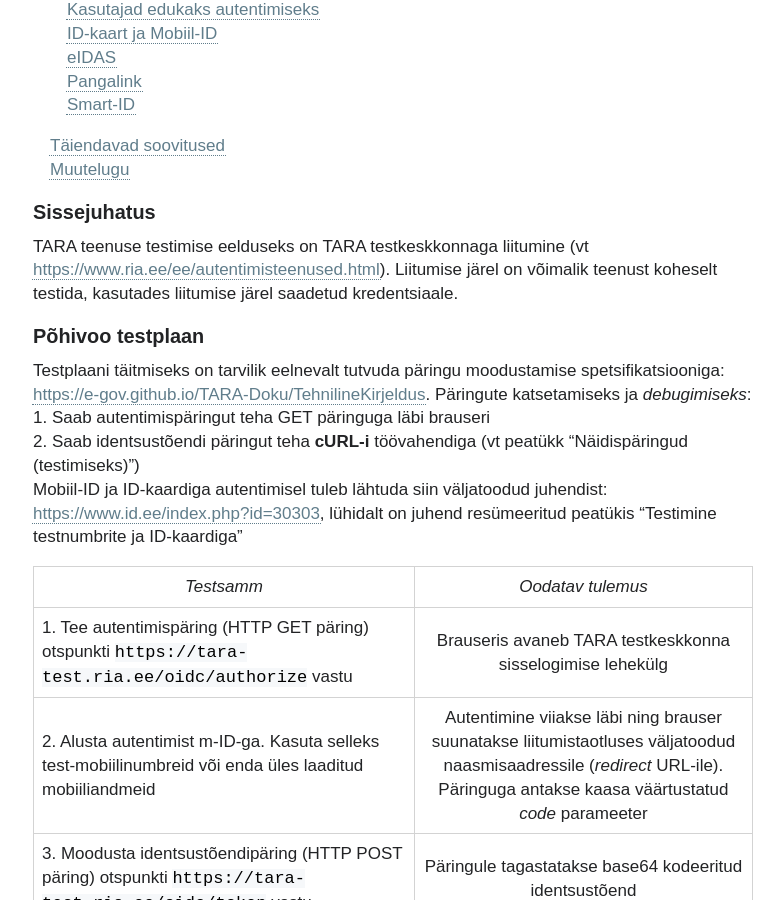
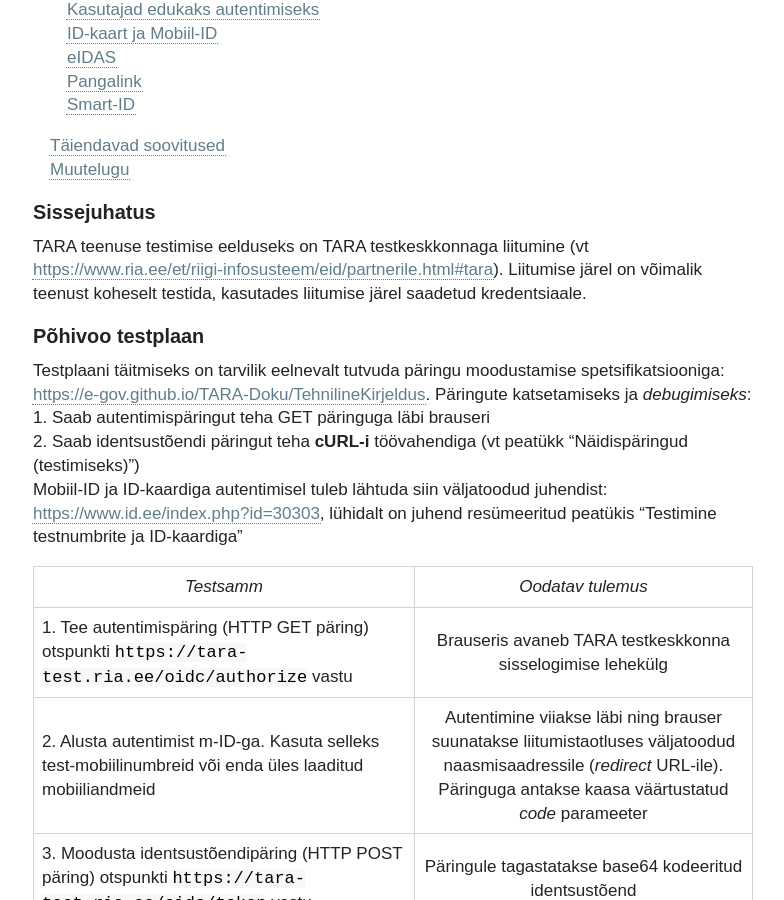
Before and after one commit to e-gov/TARA-Doku, a Jekyll site: the page built from Testimine.md, in a window 1280 px wide and 900 px high, scrolled down 389 px. Shown: the whole window, without its empty margins (1-785 px from the left). Built offline with Jekyll 4.4.1, drawn with Linux system fonts in a browser that asks for light colours; our own code applies the rules of GitHub Pages for plain Markdown files; part of the change alters nothing that is shown.

Commit message:
ria.ee lingi uuendamine

```diff
--- a/Testimine.md
+++ b/Testimine.md
@@ -12,7 +12,7 @@ TARA testkeskkond asub aadressil: [https://tara-test.ria.ee/](https://tara-test.
 
 ## Sissejuhatus
 
-TARA teenuse testimise eelduseks on TARA testkeskkonnaga liitumine (vt [https://www.ria.ee/ee/autentimisteenused.html](https://www.ria.ee/ee/autentimisteenused.html)).
+TARA teenuse testimise eelduseks on TARA testkeskkonnaga liitumine (vt [https://www.ria.ee/et/riigi-infosusteem/eid/partnerile.html#tara](https://www.ria.ee/et/riigi-infosusteem/eid/partnerile.html#tara)).
 Liitumise järel on võimalik teenust koheselt testida, kasutades liitumise järel saadetud kredentsiaale.
 
 ## Põhivoo testplaan
```
